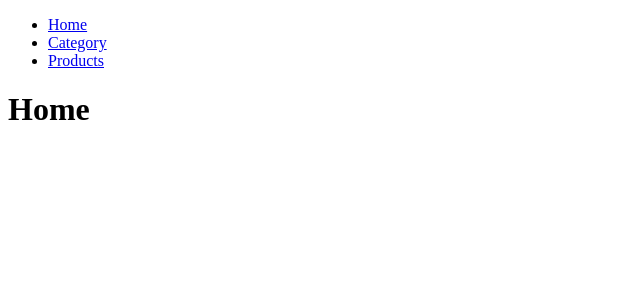
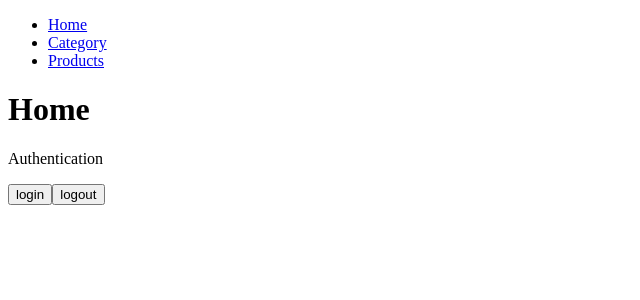
Before and after one commit to RonaldCast/react-router, a React (Create React App) app: page / in a window 1280 px wide. Shown: the top 300 px of the page, without its empty margins (0-640 px from the left). Built offline with nearby package versions, Linux system fonts and the light colour scheme.

Commit message:
Autentificado las rutas
Creando una simulación, de un login y logout.

```diff
--- a/src/components/CategoryNested.js
+++ b/src/components/CategoryNested.js
@@ -7,6 +7,7 @@ class CategoryNestes extends Component {
       he: ""
     };
   }
+
   render() {
     const name = this.props.match.params.name;
     return (
--- a/src/components/Home.js
+++ b/src/components/Home.js
@@ -1,10 +1,38 @@
 import React, { Component } from "react";
 
 class Home extends Component {
+  constructor() {
+    super();
+    this.state = {
+      authentication: localStorage.getItem("auth")
+    };
+
+    this.handleRemoveAuthanticationClick = this.handleRemoveAuthanticationClick.bind(
+      this
+    );
+    this.handleAuthanticationClick = this.handleAuthanticationClick.bind(this);
+  }
+
+  handleAuthanticationClick() {
+    localStorage.setItem("auth", true);
+    this.setState({
+      authentication: localStorage.getItem("auth")
+    });
+  }
+  handleRemoveAuthanticationClick() {
+    localStorage.removeItem("auth");
+    this.setState({
+      authentication: localStorage.getItem("auth")
+    });
+  }
   render() {
     return (
       <div>
         <h1>Home</h1>
+        <p>Authentication {this.state.authentication}</p>
+        <button onClick={this.handleAuthanticationClick}>login</button>
+
+        <button onClick={this.handleRemoveAuthanticationClick}>logout</button>
       </div>
     );
   }
--- a/src/router.js
+++ b/src/router.js
@@ -1,17 +1,25 @@
 import React from "react";
-import { Route, Switch } from "react-router-dom";
+import { Route, Switch, Redirect } from "react-router-dom";
 
 import App from "./App";
 import Category from "./components/Category";
 import Home from "./components/Home";
 import Product from "./components/Product";
 
+const isAuthenticated = () => {
+  let bool = JSON.parse(localStorage.getItem("auth"));
+  console.log(bool);
+  return bool;
+};
+let AuthRoute = props =>
+  isAuthenticated() === true ? <Route {...props} /> : <Redirect to="/" />;
+
 const configRouter = () => (
   <App>
     <Switch>
       <Route exact path="/" component={Home} />
-      <Route path="/category" component={Category} />
-      <Route path="/product" component={Product} />
+      <AuthRoute path="/category" component={Category} />
+      <AuthRoute path="/product" component={Product} />
     </Switch>
   </App>
 );
```
